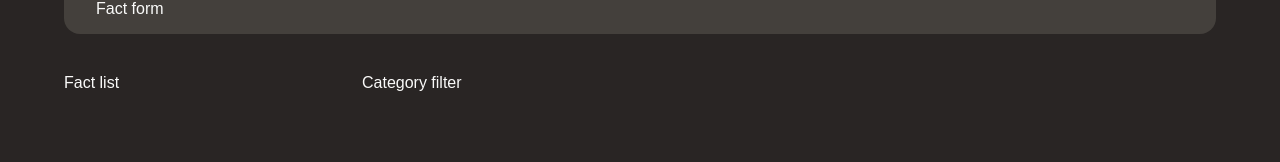
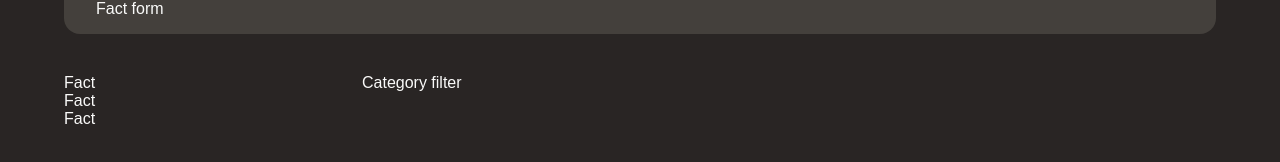
Before and after one commit to yasin1122/jonas-fs-app, a React (Create React App) app in the folder today-i-learned/: page / in a window 1280 px wide. Shown: the part 172-334 px from the top of the page. Built offline with nearby package versions, Linux system fonts and the light colour scheme; a web font is replaced by a local one.

Commit message:
temporary list

```diff
--- a/today-i-learned/src/App.js
+++ b/today-i-learned/src/App.js
@@ -81,7 +81,18 @@ function CategoryFilter() {
 }
 
 function FactList() {
-  return <section>Fact list</section>
+  // TEMPORARY
+  const facts = initialFacts
+
+  return (
+    <section>
+      <ul className='fact-list'>
+        {facts.map(fact => (
+          <li>Fact</li>
+        ))}
+      </ul>
+    </section>
+  )
 }
 
 export default App
```
